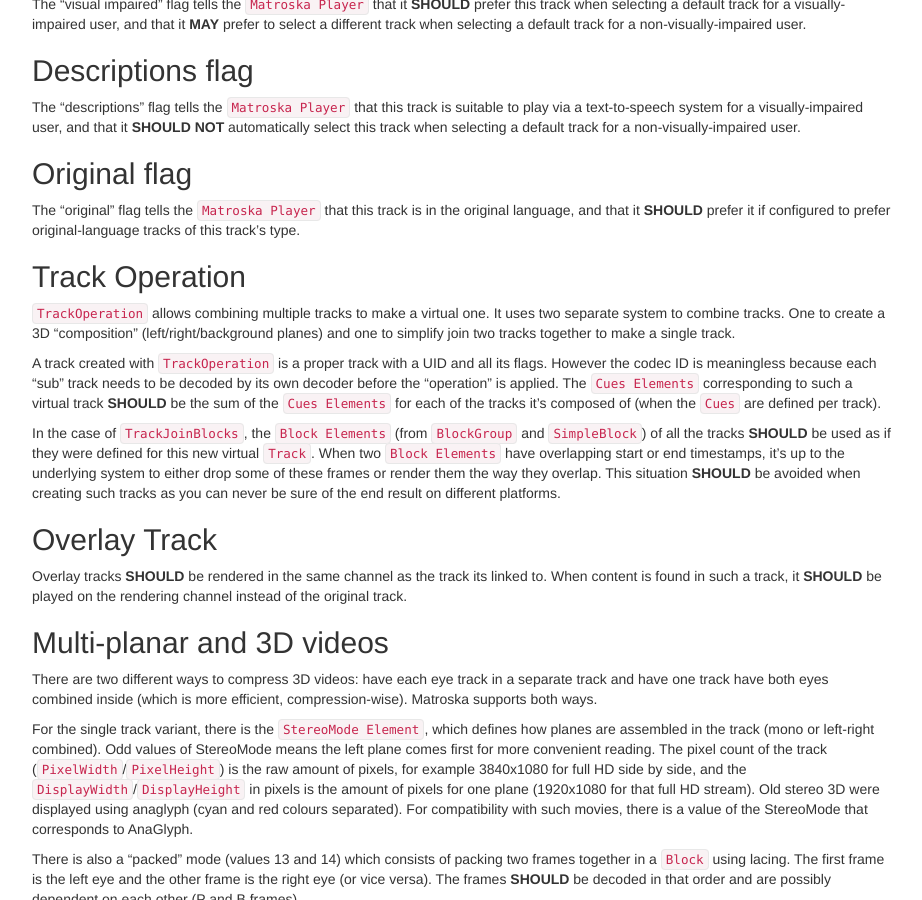
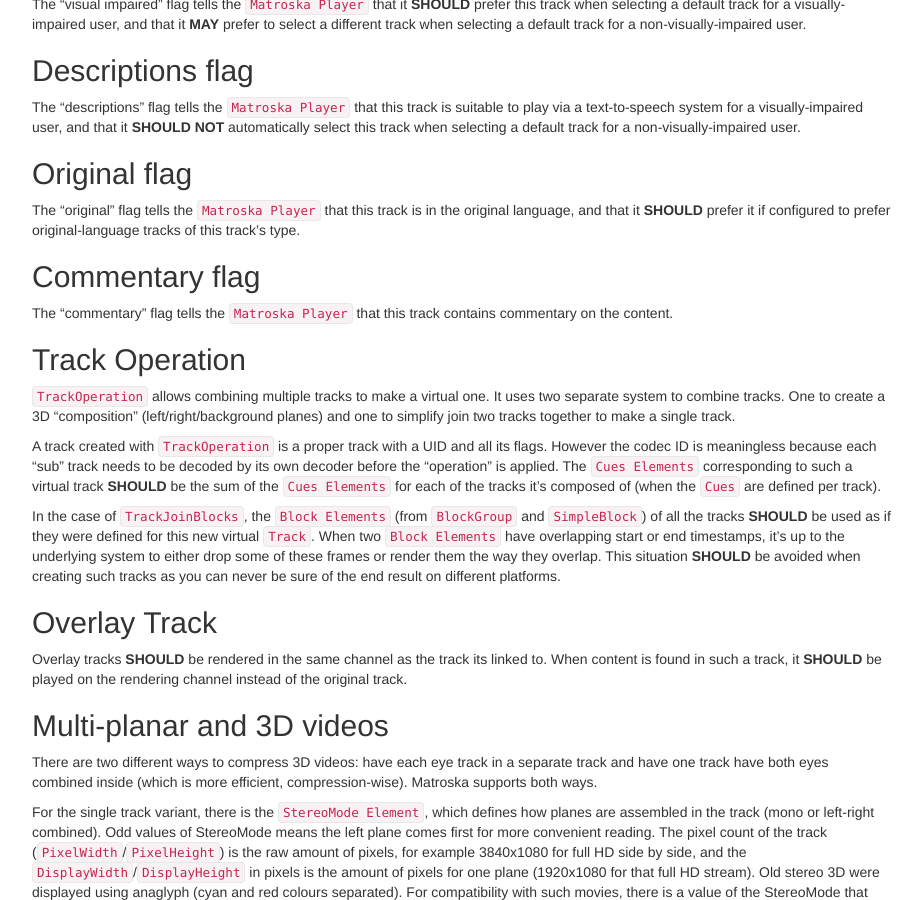
Before and after one commit to ietf-wg-cellar/matroska-specification, a Jekyll site: the page built from notes.md, in a window 1280 px wide and 900 px high, scrolled down 4612 px. Shown: the whole window, without its empty margins (273-1195 px from the left). Built offline with Jekyll 4.4.1, drawn with Linux system fonts in a browser that asks for light colours.

Commit message:
Add track flag for commentary

```diff
--- a/ebml_matroska.xml
+++ b/ebml_matroska.xml
@@ -321,6 +321,10 @@ this can be used for tracks containing only translations of foreign-language aud
   </element>
   <element name="FlagOriginal" path="\Segment\Tracks\TrackEntry\FlagOriginal" id="0x55AE" type="uinteger" range="0-1" default="0" maxOccurs="1">
     <documentation lang="en" purpose="definition">Set if that track is in the content's original language (not a translation). (1 bit)</documentation>
+    <extension webm="0"/>
+  </element>
+  <element name="FlagCommentary" path="\Segment\Tracks\TrackEntry\FlagCommentary" id="0x55AF" type="uinteger" range="0-1" default="0" maxOccurs="1">
+    <documentation lang="en" purpose="definition">Set if that track contains commentary. (1 bit)</documentation>
     <extension webm="0"/>
   </element>
   <element name="FlagLacing" path="\Segment\Tracks\TrackEntry\FlagLacing" id="0x9C" type="uinteger" range="0-1" default="1" minOccurs="1" maxOccurs="1">
--- a/notes.md
+++ b/notes.md
@@ -298,6 +298,11 @@ The "original" flag tells the `Matroska Player` that this track is in the origin
 and that it **SHOULD** prefer it if configured to prefer original-language tracks of this
 track's type.
 
+## Commentary flag
+
+The "commentary" flag tells the `Matroska Player` that this track contains commentary on
+the content.
+
 ## Track Operation
 
 `TrackOperation` allows combining multiple tracks to make a virtual one. It uses
```
